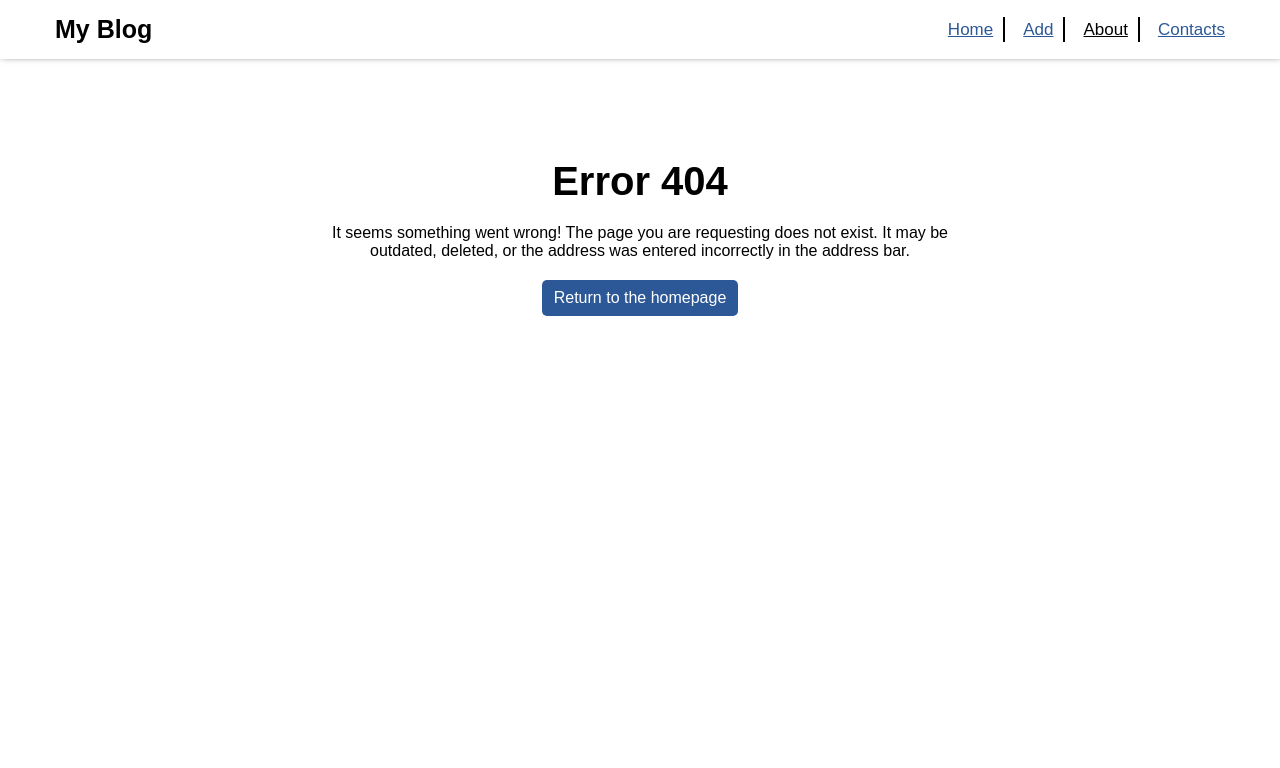
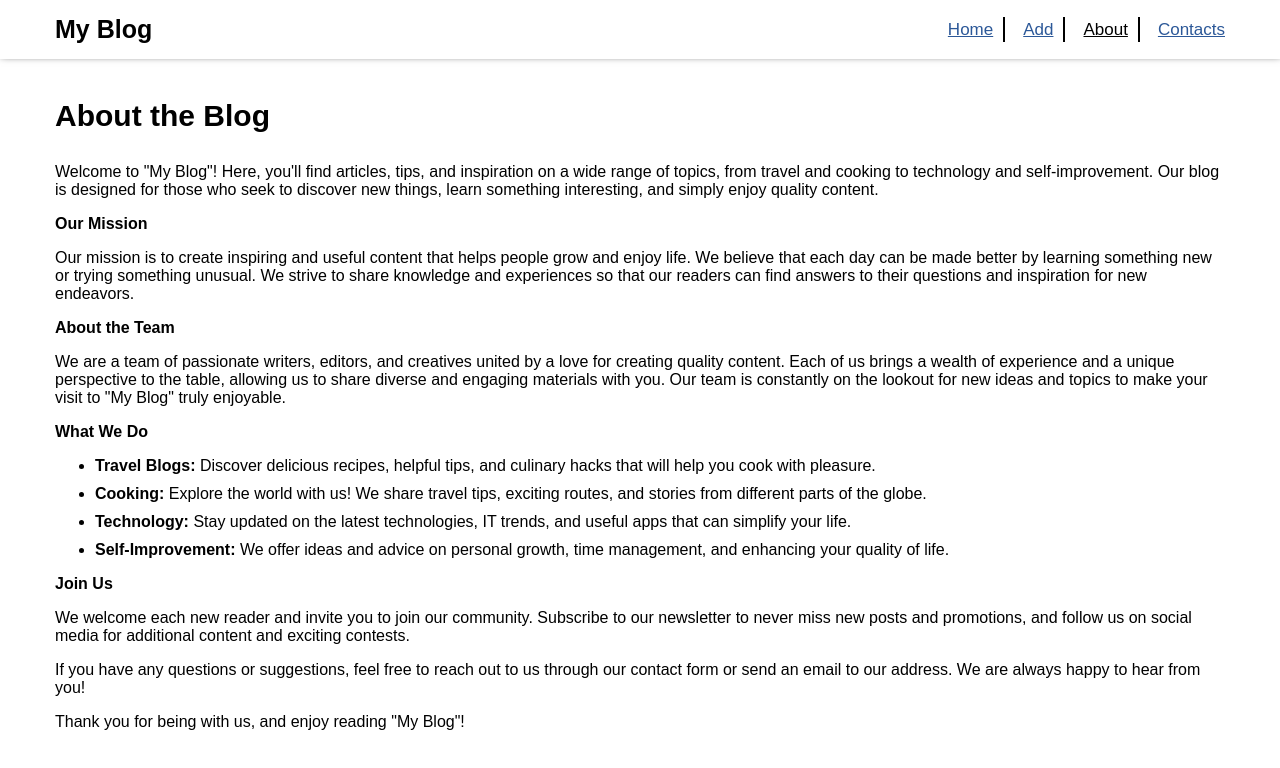
Before and after one commit to aldr-dev/homework-63, a React (Vite) app: page /about in a window 1280 px wide. Shown: the top 768 px of the page. Built offline with nearby package versions, Linux system fonts and the light colour scheme.

Commit message:
реализовал страницы - About, Contacts. Добавил стилей

```diff
--- /dev/null
+++ b/src/containers/About/About.css
@@ -0,0 +1,8 @@
+.about-blog-title {
+  font-size: 30px;
+  margin-top: 0;
+}
+
+.what-we-do-item {
+  margin-bottom: 10px;
+}
--- /dev/null
+++ b/src/containers/About/About.tsx
@@ -0,0 +1,63 @@
+import React from 'react';
+import './About.css';
+
+const About = () => {
+  return (
+    <div className="about-blog">
+      <h3 className="about-blog-title">About the Blog</h3>
+      <p>
+        Welcome to "My Blog"! Here, you'll find articles, tips, and inspiration on a wide range of topics,
+        from travel and cooking to technology and self-improvement. Our blog is designed for those who seek
+        to discover new things, learn something interesting, and simply enjoy quality content.
+      </p>
+      <strong>Our Mission</strong>
+      <p>
+        Our mission is to create inspiring and useful content that helps people grow and enjoy life.
+        We believe that each day can be made better by learning something new or trying something unusual.
+        We strive to share knowledge and experiences so that our readers can find answers to their questions
+        and inspiration for new endeavors.
+      </p>
+      <strong>About the Team</strong>
+      <p>
+        We are a team of passionate writers, editors, and creatives united by a love for creating quality content.
+        Each of us brings a wealth of experience and a unique perspective to the table,
+        allowing us to share diverse and engaging materials with you. Our team is constantly on the
+        lookout for new ideas and topics to make your visit to "My Blog" truly enjoyable.
+      </p>
+      <strong>What We Do</strong>
+      <ul>
+        <li className="what-we-do-item">
+          <b>Travel Blogs: </b>Discover delicious recipes, helpful tips, and
+          culinary hacks that will help you cook with pleasure.
+        </li>
+        <li className="what-we-do-item">
+          <b>Cooking: </b>Explore the world with us! We share travel tips, exciting routes,
+          and stories from different parts of the globe.
+        </li>
+        <li className="what-we-do-item">
+          <b>Technology: </b>Stay updated on the latest technologies, IT trends,
+          and useful apps that can simplify your life.
+        </li>
+        <li className="what-we-do-item">
+          <b>Self-Improvement: </b>We offer ideas and advice on personal growth,
+          time management, and enhancing your quality of life.
+        </li>
+      </ul>
+      <strong>Join Us</strong>
+      <p>
+        We welcome each new reader and invite you to join our community.
+        Subscribe to our newsletter to never miss new posts and promotions,
+        and follow us on social media for additional content and exciting contests.
+      </p>
+      <p>
+        If you have any questions or suggestions, feel free to reach out to us through our contact form or send
+        an email to our address. We are always happy to hear from you!
+      </p>
+      <p>
+        Thank you for being with us, and enjoy reading "My Blog"!
+      </p>
+    </div>
+  );
+};
+
+export default About;
--- /dev/null
+++ b/src/containers/Contacts/Contacts.css
@@ -0,0 +1,30 @@
+.contacts-title {
+  margin-top: 0;
+  font-size: 30px;
+}
+
+.contacts-email, .contacts-phone, .contacts-address, .contacts-media {
+  margin-bottom: 20px;
+}
+
+.email-title, .phone-title, .address-title, .media-title {
+  display: block;
+  margin-bottom: 5px;
+}
+
+.email-desc, .phone-desc, .address-desc, .media-desc {
+  display: block;
+  margin-bottom: 5px;
+}
+
+.contacts-link {
+  display: block;
+  color: #2c5898;
+  margin-bottom: 10px;
+  text-decoration: none;
+}
+
+.address-info {
+  display: block;
+  margin-top: 10px;
+}
--- /dev/null
+++ b/src/containers/Contacts/Contacts.tsx
@@ -0,0 +1,53 @@
+import React from 'react';
+import './Contacts.css';
+
+const Contacts = () => {
+  return (
+    <div className="contacts">
+      <h3 className="contacts-title">Contacts</h3>
+      <p>
+        We are always happy to hear your questions, suggestions, and feedback!
+        You can reach out to us using any of the methods below.
+      </p>
+      <div className="contacts-email">
+        <strong className="email-title">Email:</strong>
+        <span className="email-desc">For general inquiries and collaboration:</span>
+        <a href="#" className="contacts-link">editor@yourblog.com</a>
+        <span className="email-desc">For questions related to content and editorial matters:</span>
+        <a href="#" className="contacts-link">editor@yourblog.com</a>
+      </div>
+      <div className="contacts-phone">
+        <strong className="phone-title">Phone:</strong>
+        <span className="phone-desc">You can call us at:</span>
+        <b><a href="#" className="contacts-link">+1 (123) 456-7890</a></b>
+        <b>Mon-Fri, 10:00 AM - 6:00 PM</b>
+      </div>
+      <div className="contacts-address">
+        <strong className="address-title">Address:</strong>
+        <span className="address-desc">Our office is located at:</span>
+        <b className="address-info">1 Sample Street, Office 2, City, State, ZIP Code</b>
+        <b className="address-info">Office hours: Mon-Fri, 10:00 AM - 6:00 PM</b>
+      </div>
+      <div className="contacts-media">
+        <strong className="media-title">Social Media:</strong>
+        <span className="media-desc">Follow our updates and join the discussions on social media:</span>
+        <ul>
+          <li>
+            <a href="#" className="contacts-link">Facebook</a>
+          </li>
+          <li>
+            <a href="#" className="contacts-link">Instagram</a>
+          </li>
+          <li>
+            <a href="#" className="contacts-link">Twitter</a>
+          </li>
+          <li>
+            <a href="#" className="contacts-link">LinkedIn</a>
+          </li>
+        </ul>
+      </div>
+    </div>
+  );
+};
+
+export default Contacts;
--- a/src/containers/Pages/Pages.tsx
+++ b/src/containers/Pages/Pages.tsx
@@ -2,6 +2,8 @@ import Header from '../../components/Header/Header';
 import {Route, Routes} from 'react-router-dom';
 import PageNotFound from '../PageNotFound/PageNotFound';
 import PostAndEditForm from '../../components/PostAndEditForm/PostAndEditForm';
+import About from '../About/About';
+import Contacts from '../Contacts/Contacts';
 
 const Pages = () => {
   return (
@@ -11,6 +13,12 @@ const Pages = () => {
         <Routes>
           <Route path="new-post" element={
             <PostAndEditForm />
+          }/>
+          <Route path="about" element={
+            <About />
+           }/>
+          <Route path="contacts" element={
+            <Contacts />
           }/>
           <Route path="*" element={
             <PageNotFound />
```
